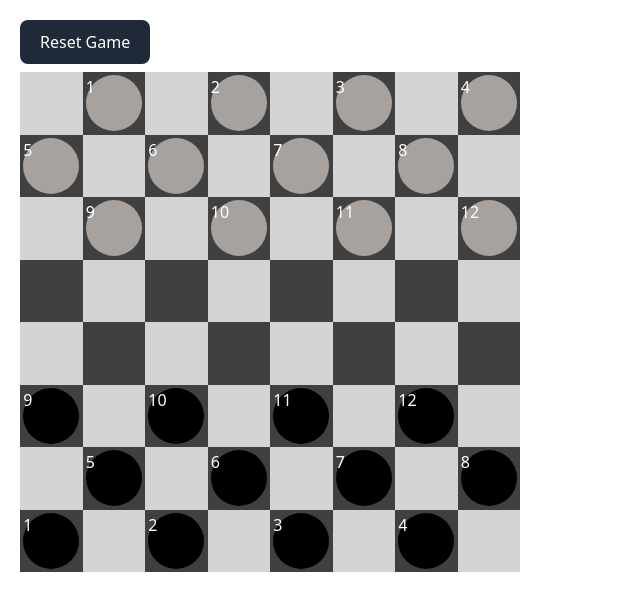
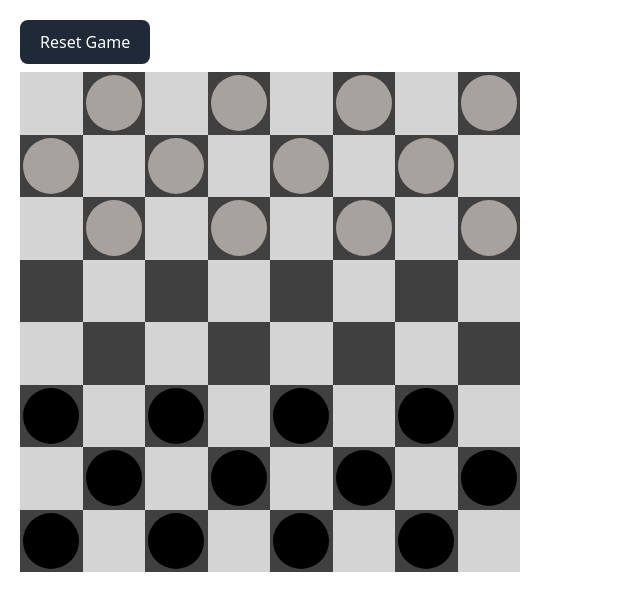
Before and after one commit to bhavansri/checkers-app, a React (Vite) app: page / in a window 1280 px wide. Shown: the top 610 px of the page, without its empty margins (0-640 px from the left). Built offline with nearby package versions, Linux system fonts and the light colour scheme.

Commit message:
remove debug numbers

```diff
--- a/src/components/CheckerPiece.tsx
+++ b/src/components/CheckerPiece.tsx
@@ -33,9 +33,7 @@ const PlayerPiece = ({ id, onHoverChange }: PieceProps) => {
       className={`w-14 h-14 rounded-full bg-black ${opacity} cursor-move`}
       style={{ transform: "translate(0, 0)" }}
       data-testid="player-checker"
-    >
-      <p className="text text-white">{id}</p>
-    </div>
+    ></div>
   );
 };
 
@@ -45,9 +43,7 @@ const CpuPiece = ({ id }: CpuProps) => {
       className={`w-14 h-14 rounded-full bg-stone-400`}
       style={{ transform: "translate(0, 0)" }}
       data-testid="cpu-checker"
-    >
-      <p className="text text-white">{id}</p>
-    </div>
+    ></div>
   );
 };
 
```
